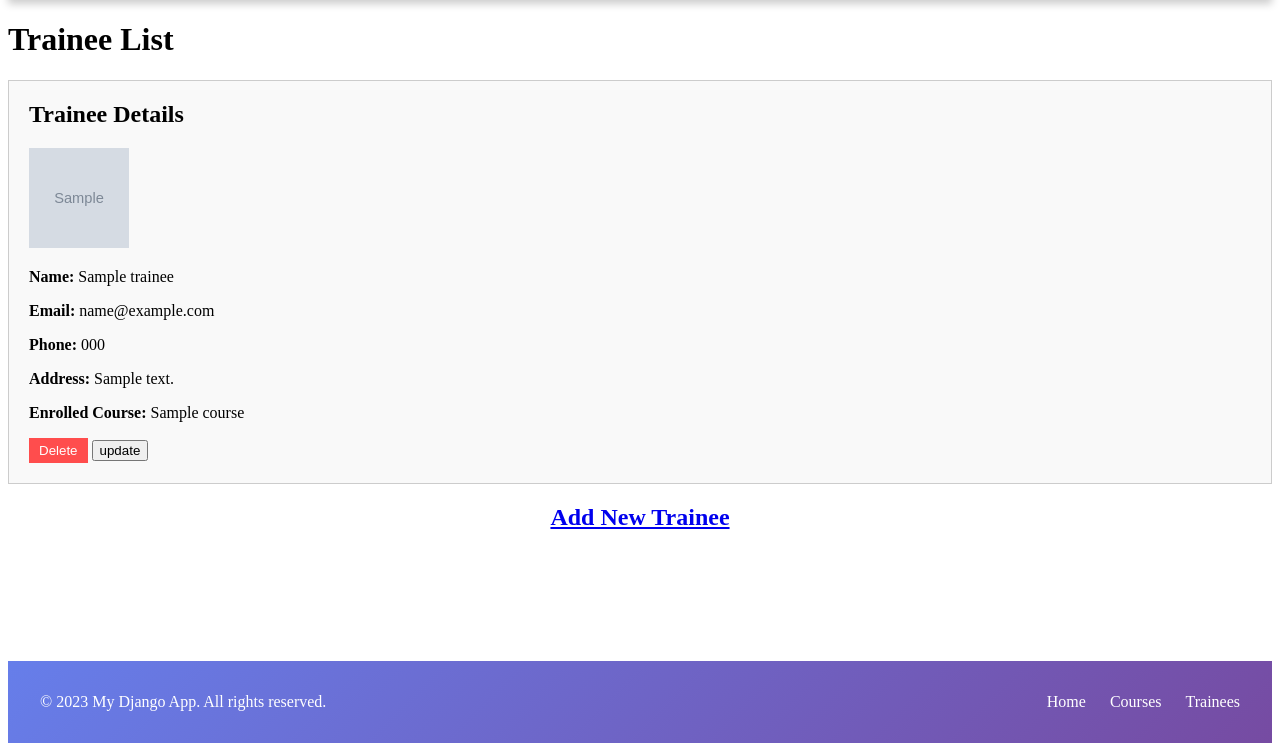
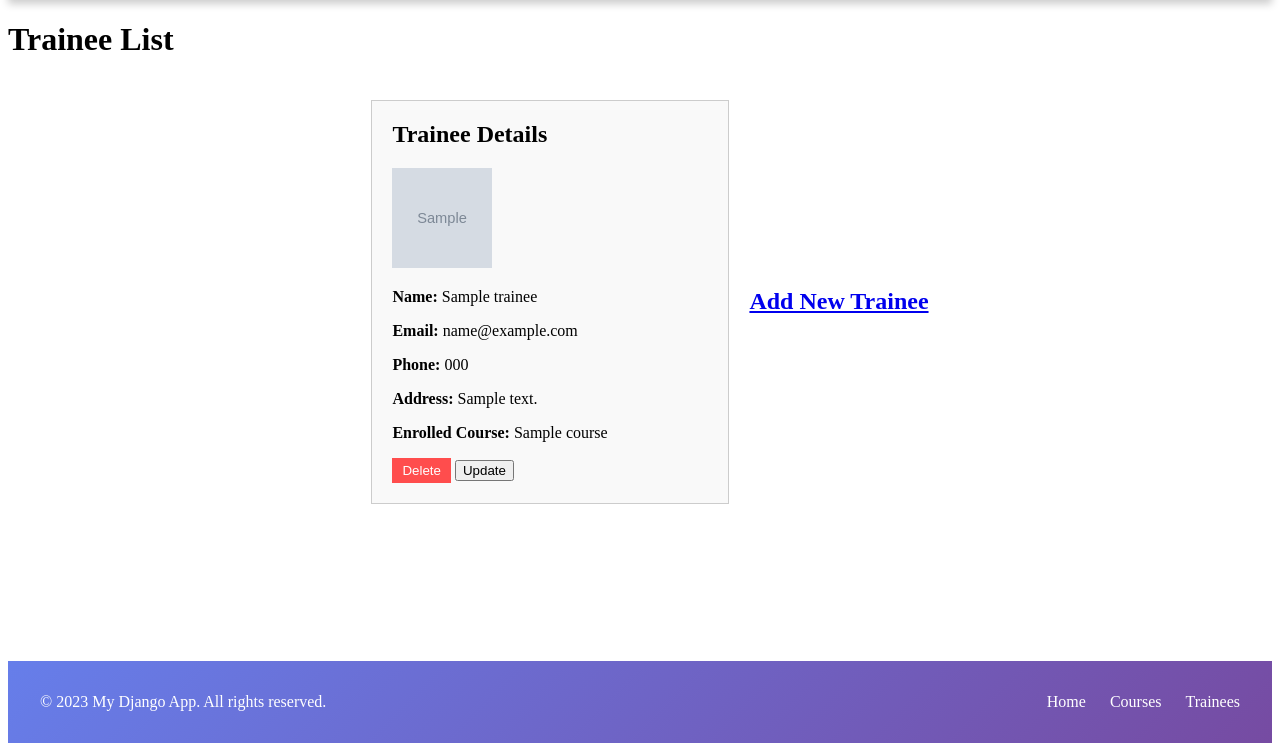
Before and after one commit to MostafaKadry/iti_platform, a Django app: page /trainees/ in a window 1280 px wide. Shown: the part 67-818 px from the top of the page. Run offline with Django 5.2, Linux system fonts and the light colour scheme; tables that the repository leaves empty hold one stand-in row (values such as "Sample post"); grey boxes marked "Sample" are stand-in pictures.

Commit message:
create, delelte, and retreive TRainee view to  CBV

```diff
--- a/trainee/templates/retrive_trainee.html
+++ b/trainee/templates/retrive_trainee.html
@@ -3,11 +3,20 @@
 <title>{% block title %}Trainee List{% endblock %}</title>
 {% block content %}
     <style>
+    .container {
+        display: flex;
+        flex-wrap: wrap;
+        justify-content: center;
+        align-items: center;
+    }
+
         .trainee-details {
             border: 1px solid #ccc;
             padding: 20px;
-            margin-bottom: 20px;
             background-color: #f9f9f9;
+            margin: 20px;
+            width: 25%;
+
         }
         .trainee-details h2 {
             margin-top: 0;
@@ -24,9 +33,10 @@
         }
     </style>
     <h1>Trainee List</h1>
+
+<div class="container">
   {% if data|length > 0 %}
     {% for d in data %}
-
       <div class="trainee-details">
         <h2>Trainee Details</h2>
         <img src='/media/{{ d.image }}' alt="Trainee Image" width="100px" height="100px" />
@@ -34,7 +44,6 @@
         <p><strong>Email:</strong> {{ d.email }}</p>
         <p><strong>Phone:</strong> {{ d.phone }}</p>
         <p><strong>Address:</strong> {{ d.address }}</p>
-
         <p><strong>Enrolled Course:</strong> {{ d.course.name }}</p>
 
         <form action="{% url 'delete_trainee' d.id %}" method="post" style="display: inline;">
@@ -44,14 +53,16 @@
 
         <form action="{% url 'update_trainee' d.id %}" method="GET" style="display: inline;">
           {% csrf_token %}
-            <button type="submit" class="update-btn">update</button>
+          <button type="submit" class="update-btn">Update</button>
         </form>
       </div>
     {% endfor %}
   {% else %}
     <h2>No trainee added</h2>
   {% endif %}
+
   <h2 style="text-align: center;">
     <a href="{% url 'add_trainee' %}">Add New Trainee</a>
   </h2>
+</div>
 {% endblock %}
--- a/trainee/urls.py
+++ b/trainee/urls.py
@@ -4,6 +4,6 @@ from trainee import views
 urlpatterns = [
     path('', views.TrainerListView.as_view(), name='get_trainee'),
     path('add/', views.TraineeCreateView.as_view(), name='add_trainee'),
-    path('delete/<int:id>', views.delete_trainee, name='delete_trainee'),
+    path('delete/<int:pk>', views.TraineeDeleteView.as_view(), name='delete_trainee'),
     path('update/<int:id>', views.update_trainee, name='update_trainee'),
 ]
--- a/trainee/views.py
+++ b/trainee/views.py
@@ -3,6 +3,8 @@ from .models import Trainee
 from course.models import Course
 import os
 from django.views.generic import ListView, CreateView, UpdateView, DeleteView
+from django.urls import reverse_lazy
+from django.views import View
 
 class TrainerListView(ListView):
     model = Trainee
@@ -13,22 +15,49 @@ class TrainerListView(ListView):
 #     trainee_data = Trainee.objects.all()
 #     return render(request, 'retrive_trainee.html', {'data': trainee_data})
 
-class TraineeCreateView(CreateView):
-    model = Trainee
-    # form_class = ''
+# Class Based View
+class TraineeCreateView(View):
+
     template_name = 'add_trainee.html'
-    success_url = '/get_trainee/'
+    success_url = reverse_lazy('get_trainee')
 
-def add_trainee(request):
-    courses = Course.get_all_courses()
-    if request.method == 'POST':
+    def get(self, request):
+
+        courses = Course.get_all_courses()
+        return render(request, self.template_name, {"courses": courses})
+
+    def post(self, request, *args, **kwargs):
         enrolled_course_id = request.POST.get("course")
+
         if enrolled_course_id:
             enrolled_course = Course.get_course_by_id(enrolled_course_id)
-            Trainee.add_trainee(name=request.POST.get('name'),email=request.POST.get('email'), phone=request.POST.get('phone'), address=request.POST.get('address'), image=request.FILES.get('image'), course=enrolled_course)
-        # uploaded_file = request.FILES.get('image')
+            Trainee.add_trainee(name=request.POST.get('name'), email=request.POST.get('email'), phone=request.POST.get('phone'), address=request.POST.get('address'), image=request.FILES.get('image'), course=enrolled_course)
+            return redirect(self.success_url)
 
-    return render(request, 'add_trainee.html', {"courses": courses})
+# def add_trainee(request):
+#     courses = Course.get_all_courses()
+#     if request.method == 'POST':
+#         enrolled_course_id = request.POST.get("course")
+#         if enrolled_course_id:
+#             enrolled_course = Course.get_course_by_id(enrolled_course_id)
+#             Trainee.add_trainee(name=request.POST.get('name'),email=request.POST.get('email'), phone=request.POST.get('phone'), address=request.POST.get('address'), image=request.FILES.get('image'), course=enrolled_course)
+#
+#     return render(request, 'add_trainee.html', {"courses": courses})
+
+
+# Generic view
+class TraineeDeleteView(DeleteView):
+    model = Trainee
+    success_url = reverse_lazy('get_trainee')
+
+    def post(self, request, *args, **kwargs):
+        self.object = self.get_object()
+        old_image_path = self.object.image.path
+        if os.path.exists(old_image_path):
+            os.remove(old_image_path)
+
+        return super().post(request, *args, **kwargs)
+
 
 def delete_trainee(request, id):
     if request.method == 'POST':
@@ -37,7 +66,7 @@ def delete_trainee(request, id):
         if os.path.exists(old_image_path):
             os.remove(old_image_path)
         trainee_data.delete()
-        return redirect(retrive_trainee)
+        return redirect('get_trainee')
     return HttpResponse("failed", status=400)
 
 def update_trainee(request, id):
@@ -53,5 +82,5 @@ def update_trainee(request, id):
         trainee.address = request.POST.get('address')
         trainee.image = request.FILES.get('image')
         trainee.save()
-        return redirect(retrive_trainee)
+        return redirect('get_trainee')
     return render(request, 'update_trainee.html', {'trainee': trainee})
```
Also changed, not shown: media/pngegg_8.png (added). Lines whose indentation alone changed are shown as unchanged.
